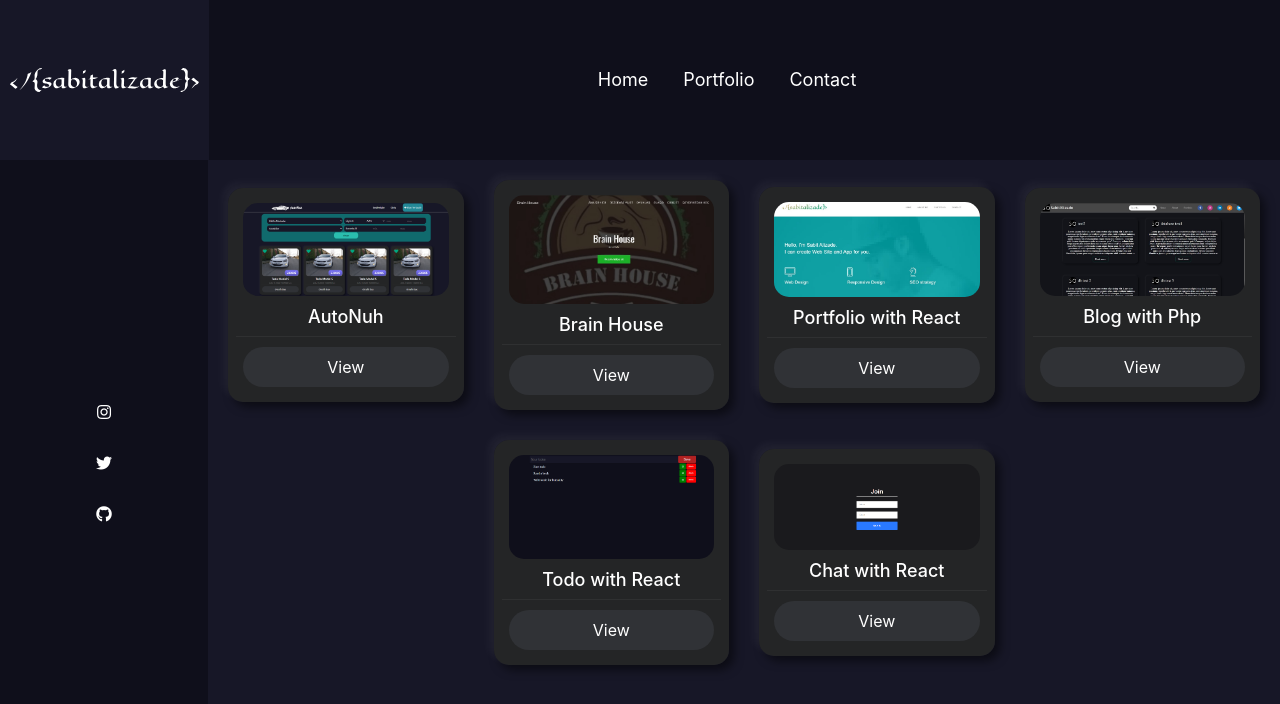
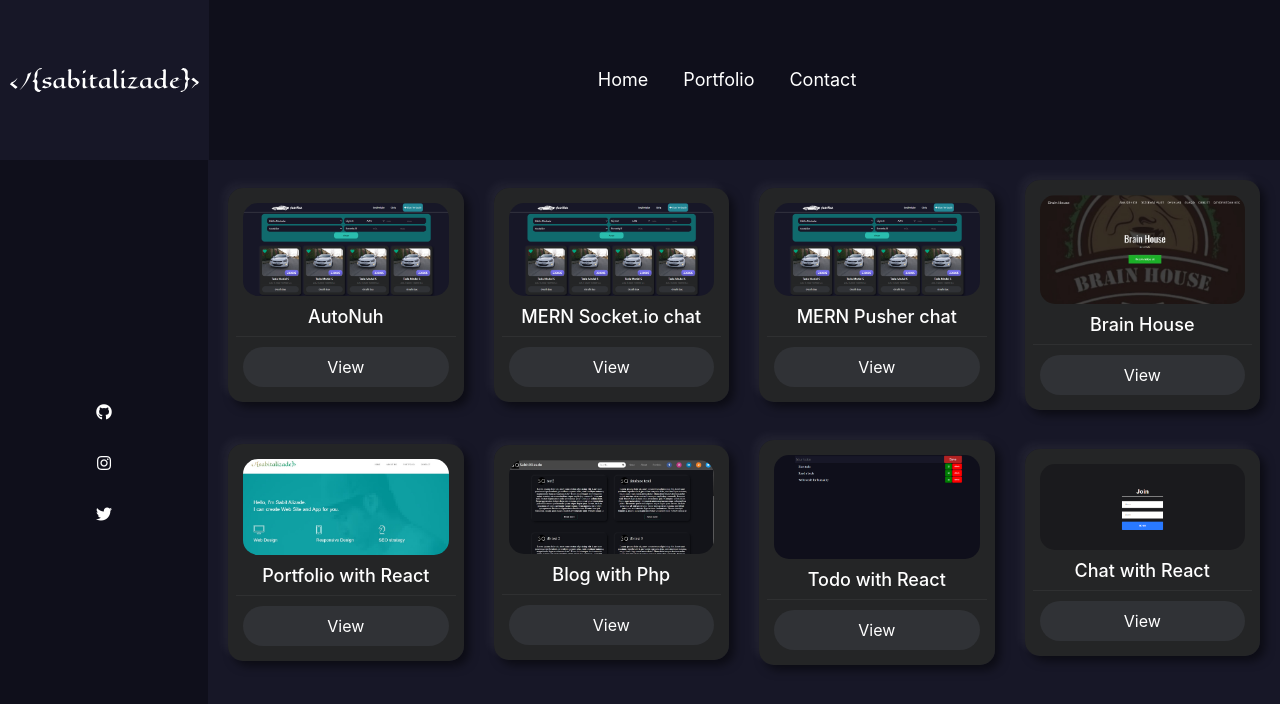
Before and after one commit to sabitalizade/sabitonepage, a React (Create React App) app: page /portfolio in a window 1280 px wide. Shown: the top 704 px of the page. Built offline with nearby package versions, Linux system fonts and the light colour scheme.

Commit message:
2 chat app added manuely

```diff
--- a/src/components/Portfolio.js
+++ b/src/components/Portfolio.js
@@ -14,7 +14,7 @@ function Portfolio() {
                 href="https://autonuh.vercel.app/"
                 class="image"
               >
-                <img loading="lazy" src="img/19.png" alt="BrainHouse"></img>
+                <img loading="lazy" src="img/19.png" alt="autonuh"></img>
               </a>
               <span className="title">AutoNuh</span>
               <div className="actions">
@@ -22,6 +22,50 @@ function Portfolio() {
                   target="_blank"
                   rel="noopener noreferrer"
                   href="https://autonuh.vercel.app/"
+                >
+                  View
+                </a>
+              </div>
+            </div>
+          </li>
+          <li>
+            <div className="item">
+              <a
+                target="_blank"
+                rel="noopener noreferrer"
+                href="https://sasocket.vercel.app/"
+                class="image"
+              >
+                <img loading="lazy" src="img/19.png" alt="MERN Socket.io chat"></img>
+              </a>
+              <span className="title">MERN Socket.io chat</span>
+              <div className="actions">
+                <a
+                  target="_blank"
+                  rel="noopener noreferrer"
+                  href="https://sasocket.vercel.app/"
+                >
+                  View
+                </a>
+              </div>
+            </div>
+          </li>
+          <li>
+            <div className="item">
+              <a
+                target="_blank"
+                rel="noopener noreferrer"
+                href="https://sachat.vercel.app/"
+                class="image"
+              >
+                <img loading="lazy" src="img/19.png" alt="MERN Pusher chat"></img>
+              </a>
+              <span className="title">MERN Pusher chat</span>
+              <div className="actions">
+                <a
+                  target="_blank"
+                  rel="noopener noreferrer"
+                  href="https://sachat.vercel.app/"
                 >
                   View
                 </a>
--- a/src/components/SideBar.js
+++ b/src/components/SideBar.js
@@ -7,14 +7,13 @@ function SideBar() {
 
       <ul className="ul">
             <li>
+            <a href="https://github.com/sabitalizade/"><i className="fab fa-github"></i></a>
+            </li>
+            <li>
             <a href="https://instagram.com/sabitalizade/"><i className="fab fa-instagram"></i></a>
             </li>
             <li>
             <a href="https://twitter.com/sabitalizada"><i className="fab fa-twitter"></i></a>
-            </li>
-            <li>
-            <a href="https://github.com/sabitalizade/"><i className="fab fa-github"></i></a>
-
             </li>
         </ul>
     </div>
```
